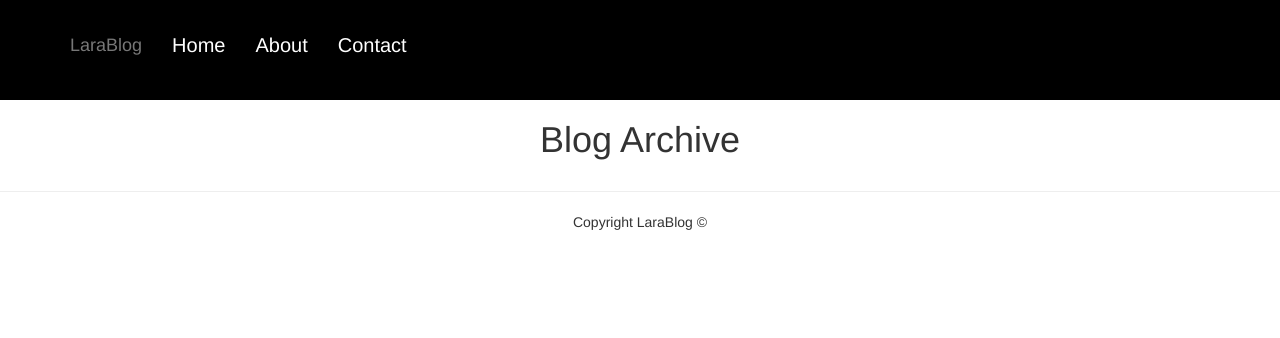
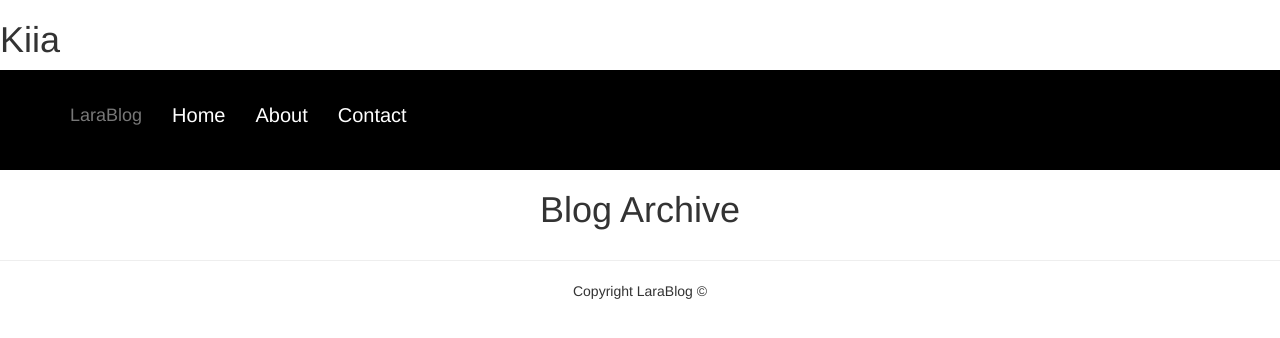
Before and after one commit to kiiyanatz/larablog, a Laravel app: page /blog in a window 1280 px wide. Shown: the top 338 px of the page. Run offline with Laravel 8, Linux system fonts and the light colour scheme; data that the repository does not hold is empty; settings files or empty folders that the repository lacks are supplied; parts of the project's set-up code (start-up, migrations or seed data) failed here and were passed over; some libraries are stand-ins or nearby versions.

Commit message:
Added kiia to landing page

```diff
--- a/resources/views/main.blade.php
+++ b/resources/views/main.blade.php
@@ -5,6 +5,7 @@
   </head>
 
 <body>
+	<h1> Kiia </h1>
     @include('partials._nav')
 
     @include('partials._messages')
```
